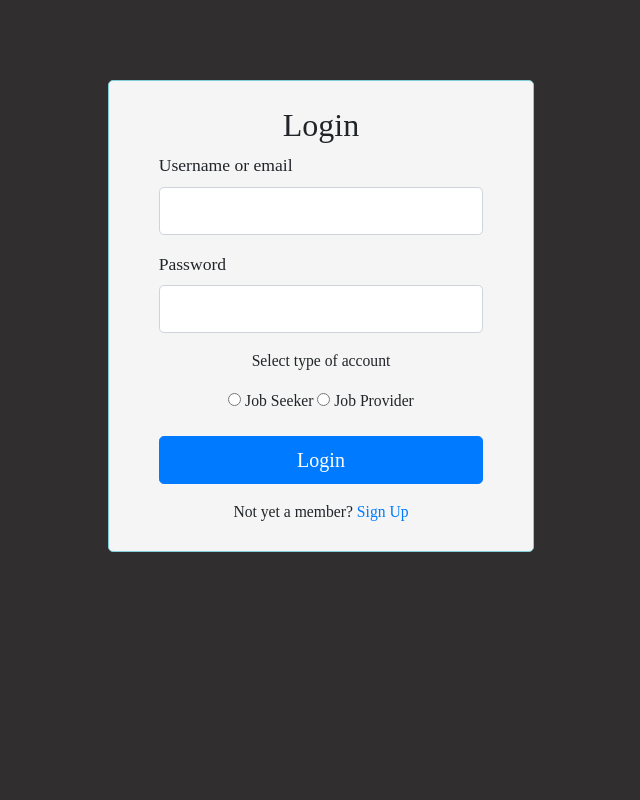
After one commit to Sanilblank/Job_portal, a PHP site: page /login.php in a window 1280 px wide. The commit adds this page. Shown: the whole page, without its empty margins (319-959 px from the left). Run offline with PHP 8.4, Linux system fonts and the light colour scheme.

Commit message:
login page

```diff
--- /dev/null
+++ b/login.php
@@ -0,0 +1,51 @@
+<html lang="en">
+
+<head>
+    <meta charset="UTF-8">
+    <meta name="viewport" content="width=device-width, initial-scale=1.0">
+    <!-- Bootstrap 4 CSS -->
+    <link rel="stylesheet" href="https://stackpath.bootstrapcdn.com/bootstrap/4.5.2/css/bootstrap.min.css">
+    <link rel="stylesheet" href="style.css">
+    <title>Login</title>
+</head>
+
+<body>
+    <div class="container">
+        <div class="row">
+            <div class="col-md-4 offset-md-4 form-div login">
+                <form action="login.php" method="POST">
+                    <h2 class="text-center">Login</h2>
+                    <!-- <div class="alert alert-danger">
+                        <span class="closebtn" onclick="this.parentElement.style.display='none';">&times;</span>
+                        This is an alert box.
+                    </div> -->
+
+                    <div class="form-group">
+                        <label for="username">Username or email</label>
+                        <input type="text" name="username" class="form-control form-control-lg">
+                    </div>
+                    <div class="form-group">
+                        <label for="password">Password</label>
+                        <input type="password" name="password" class="form-control form-control-lg">
+                    </div>
+                    <div class="form-group">
+                        <p class="text-center">Select type of account</p>
+                        <div class="text-center radio">
+                            <input type="radio" id="seeker" name="job" value="seeker">
+                            <label for="seeker">Job Seeker</label>
+                            <input type="radio" id="provider" name="job" value="provider">
+                            <label for="provider">Job Provider</label>
+                        </div>
+                    </div>
+                    <div class="form-group">
+                        <button type="submit" name="login-btn" class="btn btn-primary btn-block btn-lg">Login</button>
+                    </div>
+                    <p class="text-center">Not yet a member? <a href="signup.php">Sign Up</a></p>
+                </form>
+            </div>
+        </div>
+    </div>
+
+</body>
+
+</html>
--- a/style.css
+++ b/style.css
@@ -11,7 +11,7 @@ body {
 
 .form-div {
   background: whitesmoke;
-  margin: 50px auto 50px;
+  margin: 30px auto 50px;
   padding: 25px 50px 10px 50px;
   border: 1px solid #80ced7;
   border-radius: 5px;
@@ -31,6 +31,10 @@ form p {
   font-size: 0.89em;
 }
 
+.form-div.login {
+  margin-top: 80px;
+}
+
 /* The close button */
 .closebtn {
   margin-left: 15px;
```
